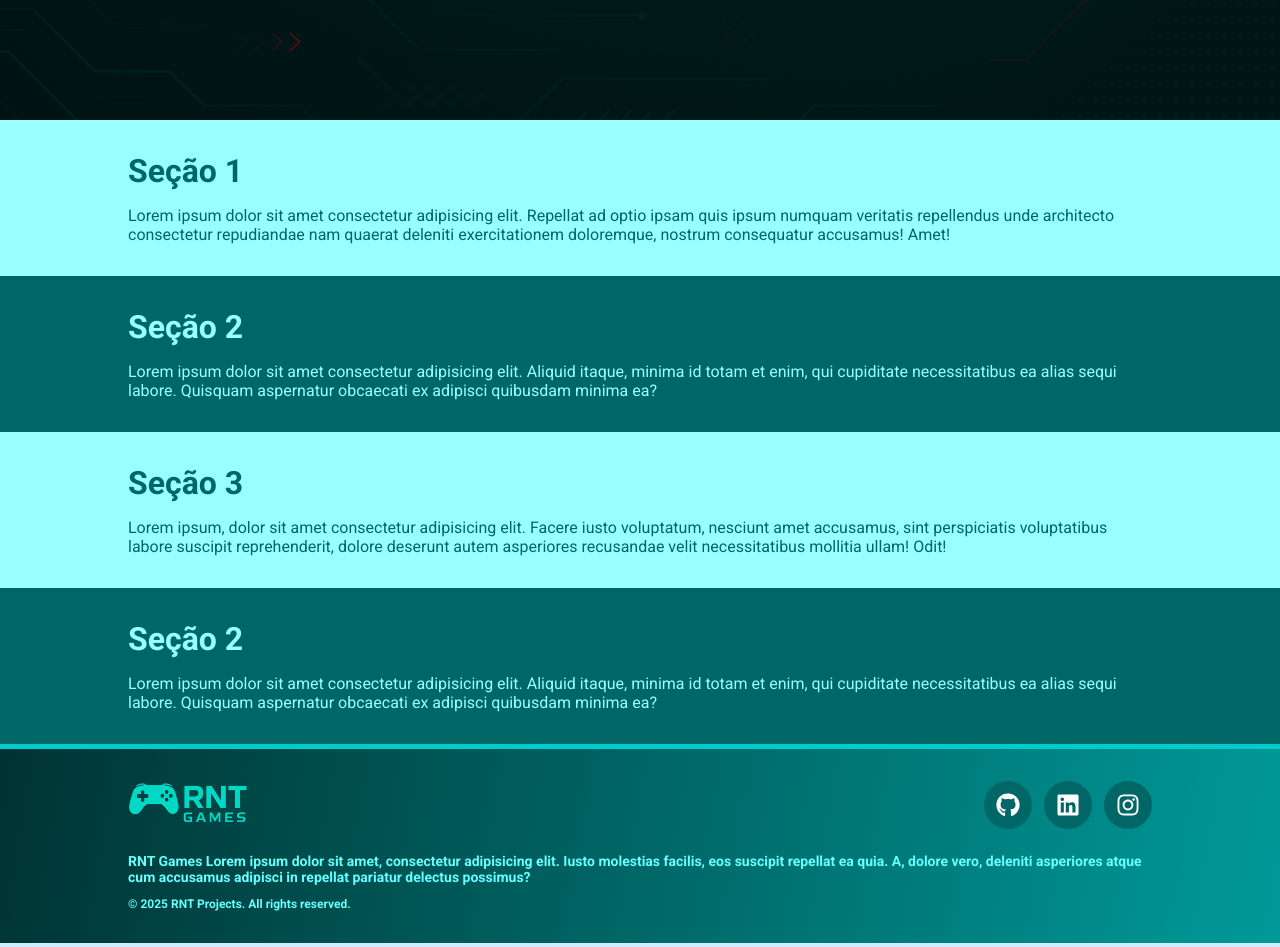
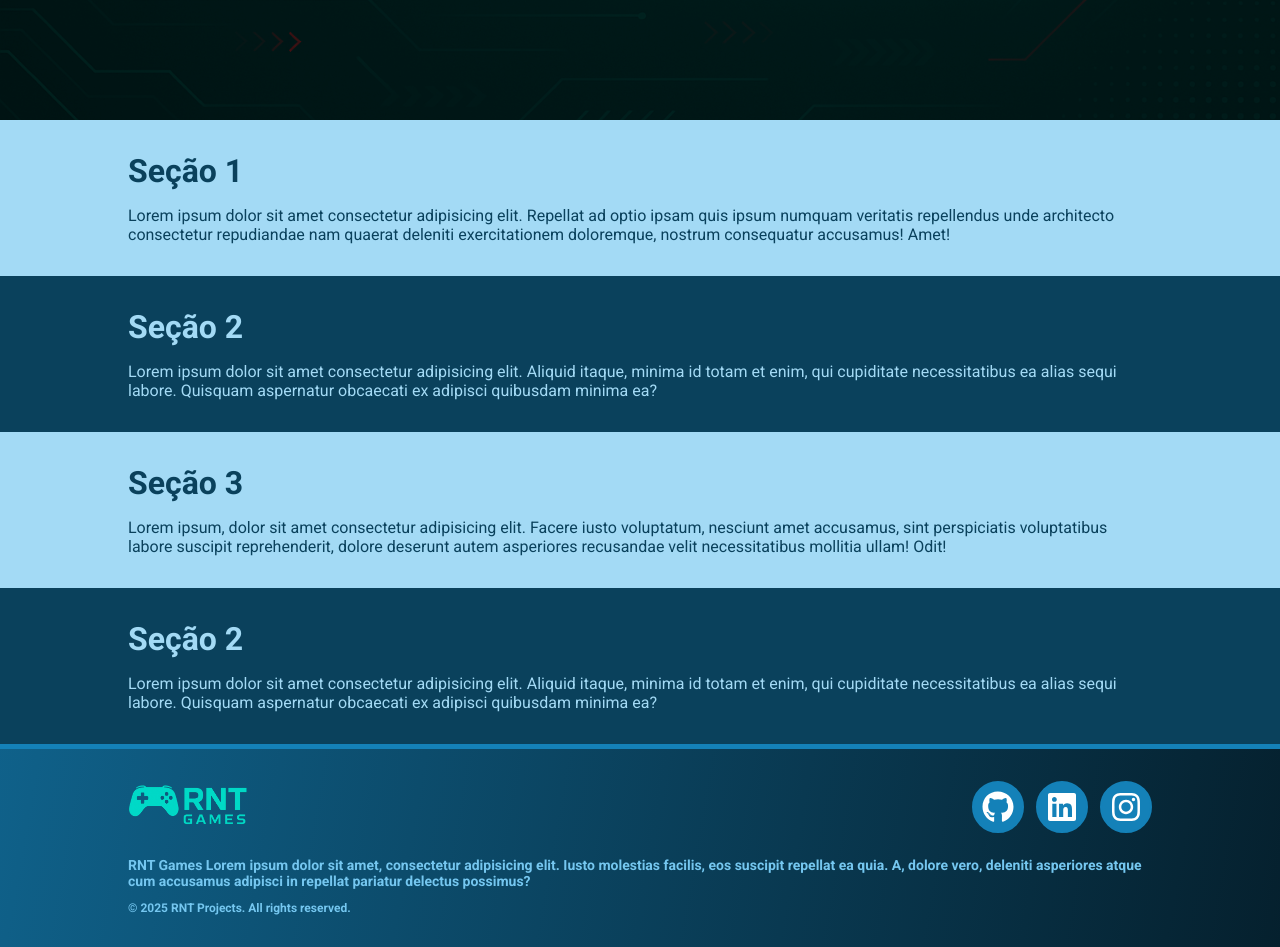
Before and after one commit to RNT13/rnt-games, a Next.js app: page / in a window 1280 px wide. Shown: the part 600-1547 px from the top of the page. Built offline with nearby package versions, Linux system fonts and the light colour scheme.

Commit message:
feat: update footer, header, section, and hero styles to use baseBlue color scheme; adjust transitions and hover effects

```diff
--- a/src/components/layout/Footer/FooterStyles.ts
+++ b/src/components/layout/Footer/FooterStyles.ts
@@ -1,11 +1,11 @@
 import { StyledLink } from '@/components/ui/Button/ButtonStyles'
-import { theme } from '@/styles/theme'
+import { theme, transitions } from '@/styles/theme'
 import { styled } from 'styled-components'
 
 export const FooterContainer = styled.footer`
   padding: 32px 0;
-  background: linear-gradient(100deg, ${theme.colors.baseCyan.dark40}, ${theme.colors.baseCyan.dark20});
-  border-top: 5px solid ${theme.colors.baseCyan.dark};
+  background: linear-gradient(100deg, ${theme.colors.baseBlue.dark20}, ${theme.colors.baseBlue.dark40});
+  border-top: 5px solid ${theme.colors.baseBlue.dark};
 `
 
 export const FooterContent = styled.div`
@@ -42,19 +42,23 @@ export const SocialLinks = styled.div`
   gap: 12px;
 
   ${StyledLink} {
-    padding: 10px;
+    padding: 8px;
     border-radius: 50%;
-    font-size: 24px;
-    background-color: ${theme.colors.baseCyan.dark30};
-    border: 2px solid ${theme.colors.baseCyan.dark30};
+    background-color: ${theme.colors.baseBlue.dark};
+    border: 2px solid ${theme.colors.baseBlue.dark};
+    color: ${theme.colors.baseBlue.light50};
+    transition: ${transitions.default};
+
+    svg {
+      font-size: 32px;
+    }
 
     &:hover {
-      background-color: ${theme.colors.baseCyan.light20};
-      border: 2px solid ${theme.colors.baseCyan.light20};
-
-      svg {
-        color: ${theme.colors.baseCyan.dark30};
-      }
+      background-color: ${theme.colors.baseBlue.dark40};
+      border: 2px solid ${theme.colors.baseBlue.dark40};
+      box-shadow: 4px 4px 4px ${theme.colors.baseCyan.light};
+      color: ${theme.colors.baseCyan.light};
+      transition: ${transitions.default};
     }
   }
 `
@@ -62,11 +66,11 @@ export const SocialLinks = styled.div`
 export const FooterText = styled.p`
   font-size: 14px;
   font-weight: 600;
-  color: ${theme.colors.baseCyan.light20};
+  color: ${theme.colors.baseBlue.light20};
 `
 
 export const FooterCopy = styled.p`
   font-size: 12px;
   font-weight: 600;
-  color: ${theme.colors.baseCyan.light20};
+  color: ${theme.colors.baseBlue.light20};
 `
--- a/src/components/layout/Header/HeaderStyles.ts
+++ b/src/components/layout/Header/HeaderStyles.ts
@@ -6,8 +6,8 @@ export const HeaderContainer = styled.header`
   height: 80px;
   display: flex;
   align-items: center;
-  background: linear-gradient(100deg, ${theme.colors.baseCyan.dark40}, ${theme.colors.baseCyan.dark20});
-  border-bottom: 5px solid ${theme.colors.baseCyan.dark};
+  background: linear-gradient(100deg, ${theme.colors.baseBlue.dark40}, ${theme.colors.baseBlue.dark20});
+  border-bottom: 5px solid ${theme.colors.baseBlue.dark};
 `
 
 export const HeaderNav = styled.nav`
@@ -25,15 +25,16 @@ export const HeaderUl = styled.ul`
   list-style: none;
 
   ${StyledLink} {
-    background-color: ${theme.colors.baseCyan.dark};
-    border: 2px solid ${theme.colors.baseCyan.dark};
-    color: ${theme.colors.baseCyan.light50};
+    background-color: ${theme.colors.baseBlue.dark};
+    border: 2px solid ${theme.colors.baseBlue.dark};
+    color: ${theme.colors.baseBlue.light50};
     transition: ${transitions.default};
 
     &:hover {
-      background-color: ${theme.colors.baseCyan.dark40};
-      border: 2px solid ${theme.colors.baseCyan.dark40};
-      color: ${theme.colors.baseCyan.light20};
+      background-color: ${theme.colors.baseBlue.dark40};
+      border: 2px solid ${theme.colors.baseBlue.dark40};
+      box-shadow: 4px 4px 4px ${theme.colors.baseCyan.light};
+      color: ${theme.colors.baseCyan.light};
       transition: ${transitions.default};
     }
   }
@@ -53,11 +54,11 @@ export const HeaderCart = styled.div`
 
     svg {
       font-size: 32px;
-      color: ${theme.colors.baseCyan.light20};
+      color: ${theme.colors.baseBlue.light20};
       transition: ${transitions.default};
 
       &:hover {
-        color: ${theme.colors.baseCyan.dark40};
+        color: ${theme.colors.baseBlue.dark40};
         transition: ${transitions.default};
       }
     }
@@ -84,14 +85,15 @@ export const HeaderLogin = styled.div`
   gap: 12px;
 
   ${StyledLink} {
-    background-color: ${theme.colors.baseCyan.dark};
-    border: 2px solid ${theme.colors.baseCyan.dark};
-    color: ${theme.colors.baseCyan.light50};
+    background-color: ${theme.colors.baseBlue.dark};
+    border: 2px solid ${theme.colors.baseBlue.dark};
+    color: ${theme.colors.baseBlue.light50};
 
     &:hover {
-      background-color: ${theme.colors.baseCyan.dark40};
-      border: 2px solid ${theme.colors.baseCyan.dark40};
-      color: ${theme.colors.baseCyan.light20};
+      background-color: ${theme.colors.baseBlue.dark40};
+      border: 2px solid ${theme.colors.baseBlue.dark40};
+      box-shadow: 4px 4px 4px ${theme.colors.baseCyan.light};
+      color: ${theme.colors.baseCyan.light};
     }
   }
 `
--- a/src/components/layout/Section/SectionStyles.ts
+++ b/src/components/layout/Section/SectionStyles.ts
@@ -10,8 +10,8 @@ export const SectionContainer = styled.section<Omit<SectionProps, 'light' | 'dar
   justify-content: center;
   align-items: center;
   width: 100%;
-  background-color: ${props => (props.$bgColor === 'light' ? theme.colors.baseCyan.light30 : theme.colors.baseCyan.dark30)};
-  color: ${props => (props.$bgColor === 'light' ? theme.colors.baseCyan.dark30 : theme.colors.baseCyan.light30)};
+  background-color: ${props => (props.$bgColor === 'light' ? theme.colors.baseBlue.light30 : theme.colors.baseBlue.dark30)};
+  color: ${props => (props.$bgColor === 'light' ? theme.colors.baseBlue.dark30 : theme.colors.baseBlue.light30)};
 `
 
 export const SectionContent = styled.div`
--- a/src/components/ui/Hero/HeroStyles.ts
+++ b/src/components/ui/Hero/HeroStyles.ts
@@ -67,5 +67,12 @@ export const ButtonDiv = styled.div`
   ${StyledButton} {
     background-color: ${theme.colors.baseBlue.dark};
     border: 2px solid ${theme.colors.baseBlue.dark};
+
+    &:hover {
+      background-color: ${theme.colors.baseBlue.dark40};
+      border: 2px solid ${theme.colors.baseBlue.dark40};
+      box-shadow: 4px 4px 4px ${theme.colors.baseCyan.light};
+      color: ${theme.colors.baseCyan.light};
+    }
   }
 `
--- a/src/styles/theme.ts
+++ b/src/styles/theme.ts
@@ -10,10 +10,10 @@ export const transitions = {
   default: 'all 0.3s ease'
 }
 
-export const baseBlue = colorHSLVariants(200, 100, 50)
+export const baseBlue = colorHSLVariants(200, 80, 50)
 export const baseGreen = colorHSLVariants(100, 100, 50)
 export const baseRed = colorHSLVariants(0, 100, 50)
-export const baseCyan = colorHSLVariants(180, 100, 50)
+export const baseCyan = colorHSLVariants(180, 150, 50)
 
 export const theme = {
   colors: {
```
